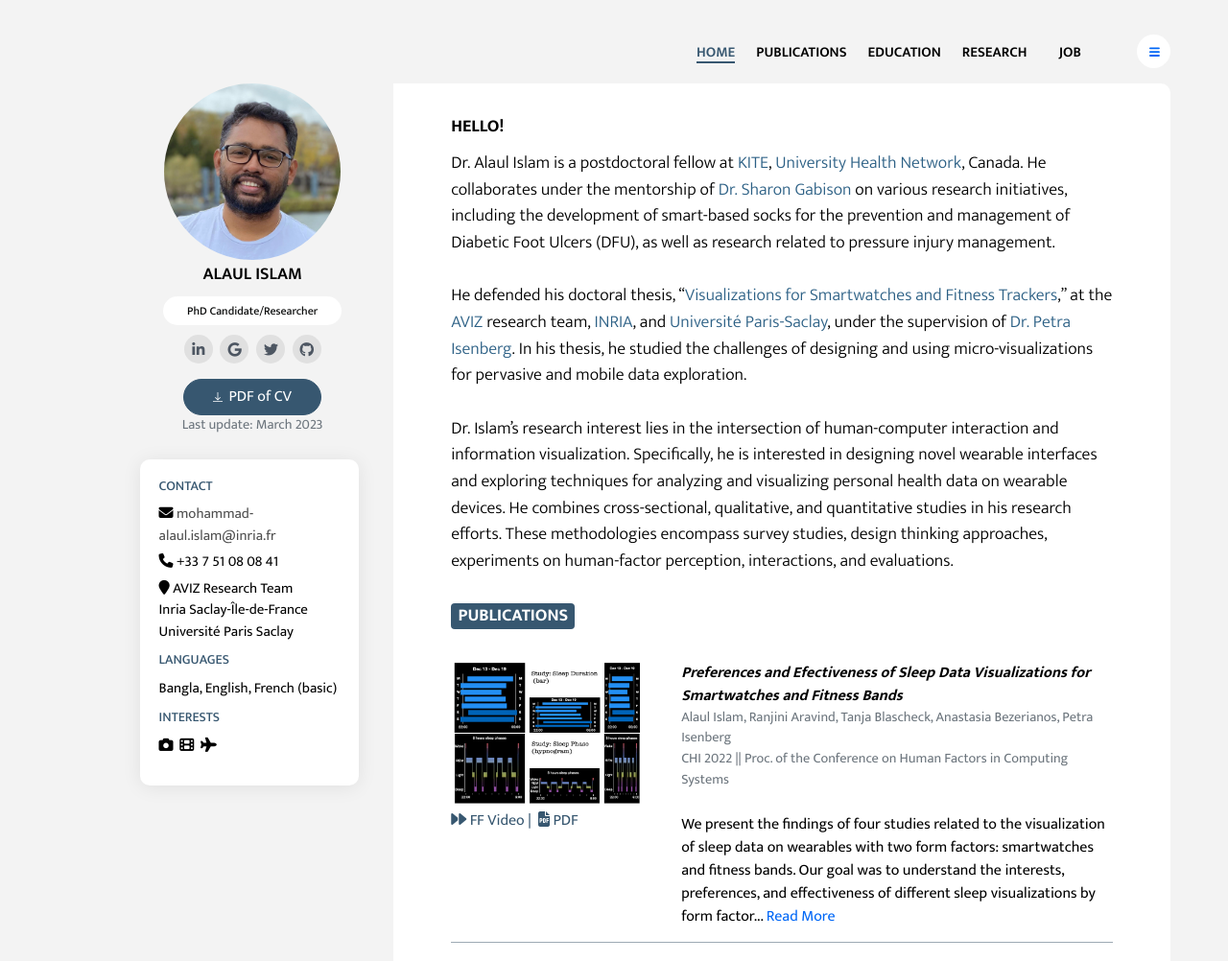
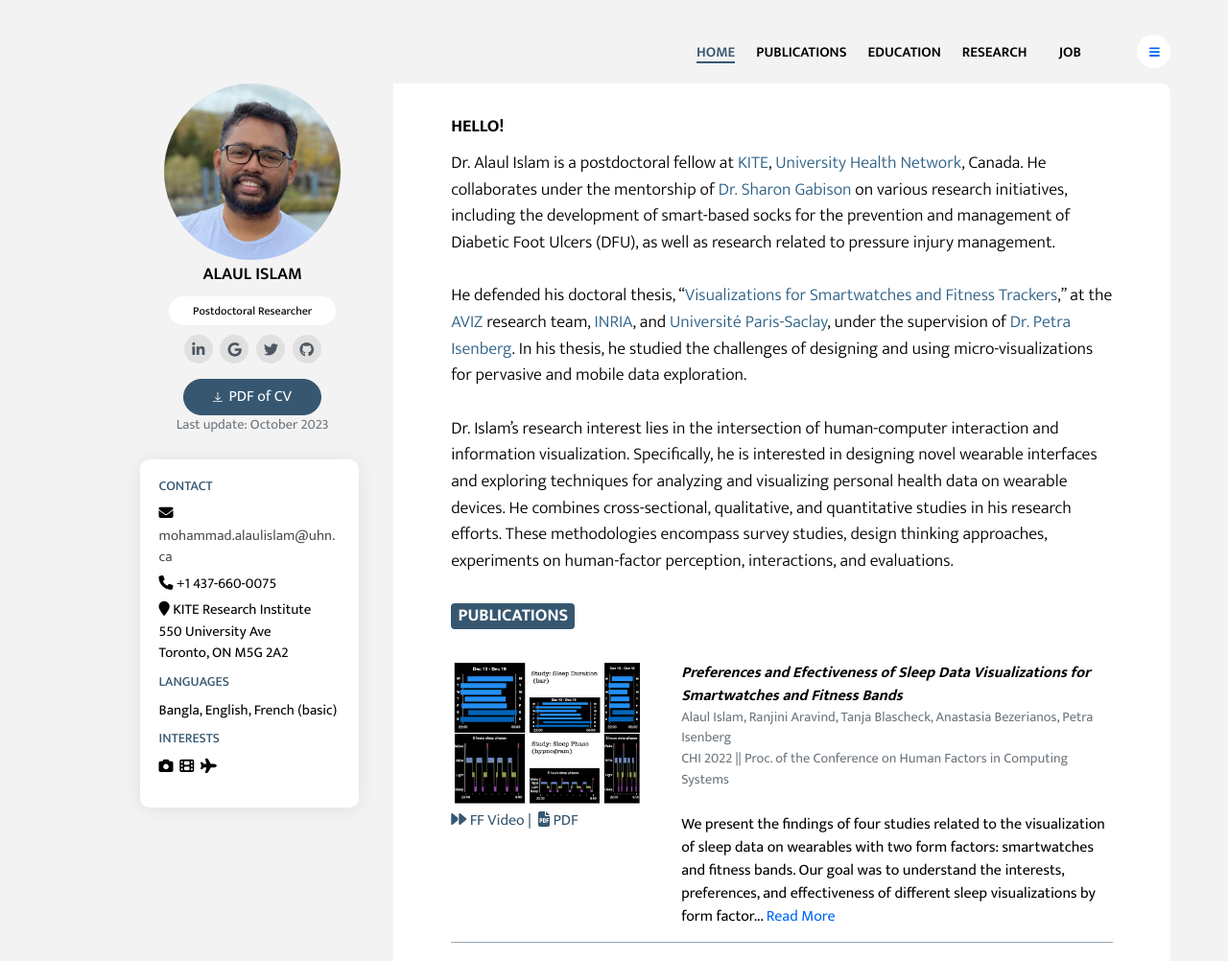
Before and after one commit to alaulislam/portfolio, a plain HTML site: page index.html in a window 1280 px wide. Shown: the top 1002 px of the page at 96% size. Drawn offline with Linux system fonts and the light colour scheme.

Commit message:
Update index.html

```diff
--- a/index.html
+++ b/index.html
@@ -42,7 +42,7 @@
         </div>
         <h1 class="profile-name">ALAUL ISLAM</h1>
         <div class="text-center">
-          <span class="badge badge-white badge-pill profile-designation">PhD Candidate/Researcher</span>
+          <span class="badge badge-white badge-pill profile-designation">Postdoctoral Researcher</span>
         </div>
         <nav class="social-links">
           <a href="https://www.linkedin.com/in/alaul-islam/" target="_blank" class="social-link">
@@ -63,7 +63,7 @@
             <button class="btn btn-download-cv btn-primary rounded-pill">
               <img src="assets/images/download.svg" alt="download" class="btn-img">PDF of CV </button>
           </a>
-          <figcaption class="figure-caption">Last update: March 2023</figcaption>
+          <figcaption class="figure-caption">Last update: October 2023</figcaption>
         </div>
        </div>
         </br>
@@ -74,18 +74,18 @@
               <p class="text-left">
                 <i class="fa fa-envelope" aria-hidden="true"></i>
                 <span class="content">
-                  <a href="mailto: mohammad-alaul.islam@inria.fr">
-                    <span style="color:#4e4e4e"> mohammad-alaul.islam@inria.fr</span>
+                  <a href="mailto: mohammad.alaulislam@uhn.ca">
+                    <span style="color:#4e4e4e">mohammad.alaulislam@uhn.ca</span>
                   </a>
                 </span>
               </p>
               <p class="text-left">
                 <i class="fa fa-phone" aria-hidden="true"></i>
-                <span class="content"> +33 7 51 08 08 41</span>
+                <span class="content"> +1 437-660-0075</span>
               </p>
               <p class="text-left">
                 <i class="fa fa-map-marker" aria-hidden="true"></i>
-                <span class="content">AVIZ Research Team <br> Inria Saclay-Île-de-France <br> Université Paris Saclay </span>
+                <span class="content">KITE Research Institute <br> 550 University Ave <br> Toronto, ON M5G 2A2 </span>
               </p>
             <div>
               <h5 class="widget-title card-title text-left">Languages</h5>
```
